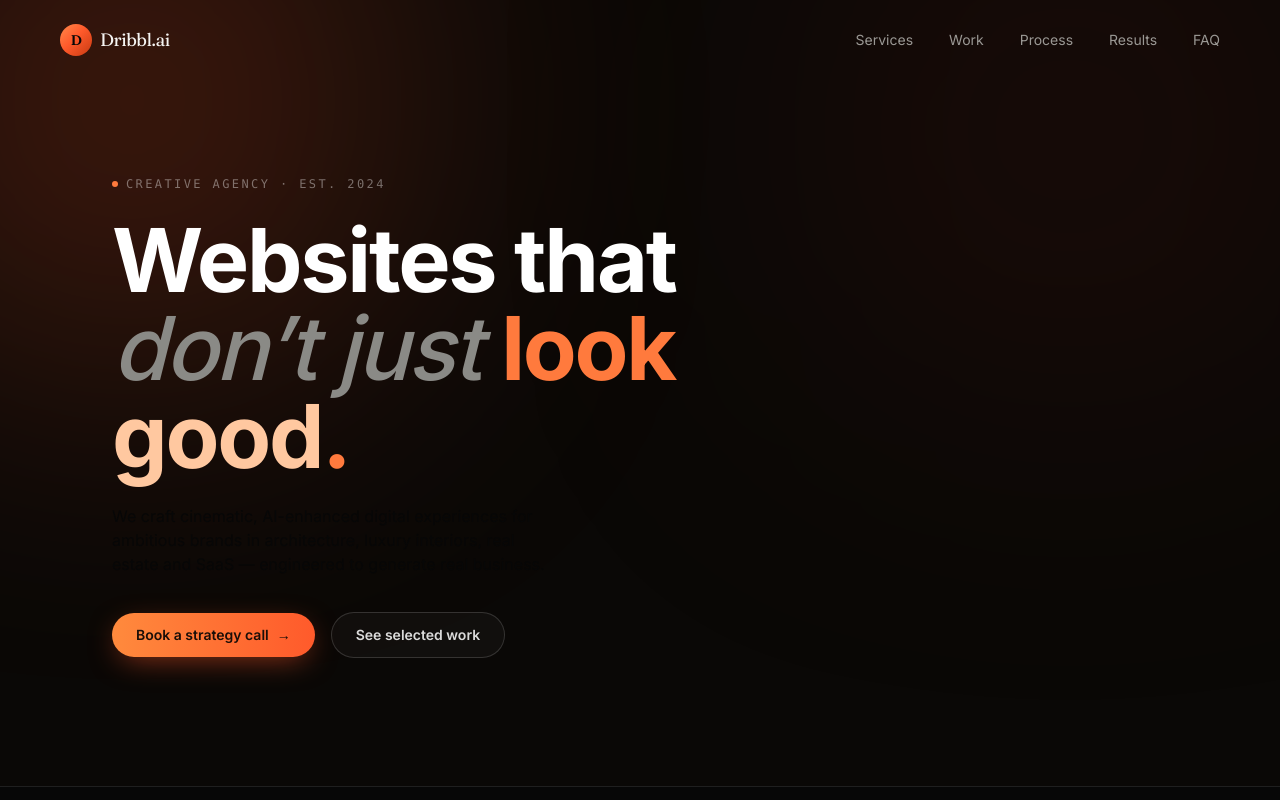
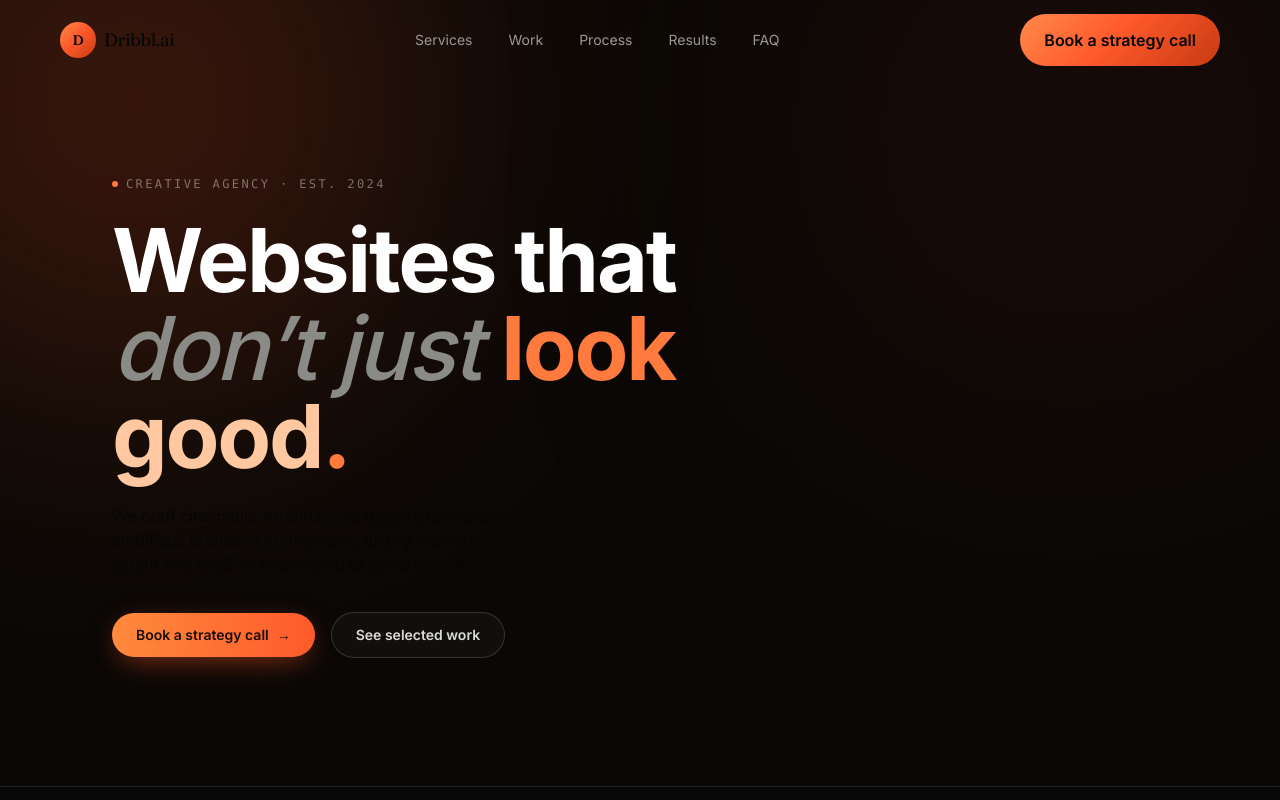
Before and after one commit to Harsh90Prajapati/Dribble.io, a React (Vite) app: page / in a window 1280 px wide. Shown: the top 800 px of the page. Built offline with nearby package versions, Linux system fonts and the light colour scheme.

Commit message:
nav updated

```diff
--- a/src/components/Navbar.jsx
+++ b/src/components/Navbar.jsx
@@ -14,61 +14,101 @@ export default function Navbar() {
   return (
     <header
       className={`fixed top-0 inset-x-0 z-50 transition-colors duration-300 ${
-        scrolled ? 'bg-base/85 backdrop-blur-md border-b border-line' : 'bg-transparent'
+        scrolled
+          ? 'bg-base/85 backdrop-blur-md border-b border-line'
+          : 'bg-transparent'
       }`}
     >
-      <nav className="wrap flex items-center justify-between px-6 md:px-10 h-20">
-        <a href="#top" className="flex items-center gap-2 font-display text-lg tracking-tight">
-          <span className="flex h-8 w-8 items-center justify-center rounded-full bg-ember text-base text-sm font-bold">
+      <nav className="wrap flex items-center justify-between h-16 sm:h-18 md:h-20 px-4 sm:px-6 md:px-8 lg:px-10">
+        {/* Logo */}
+        <a
+          href="#top"
+          className="flex items-center gap-2 min-w-0 font-display tracking-tight"
+        >
+          <span className="flex h-8 w-8 sm:h-9 sm:w-9 shrink-0 items-center justify-center rounded-full bg-ember text-base text-sm font-bold">
             D
           </span>
+
+          <span className="truncate text-base sm:text-lg">
             {nav.brand}
+          </span>
         </a>
 
-        <ul className="hidden md:flex items-center gap-9 text-sm text-ink-muted">
+        {/* Desktop Navigation */}
+        <ul className="hidden md:flex items-center gap-6 lg:gap-9 text-sm text-ink-muted">
           {nav.links.map((link) => (
             <li key={link.href}>
-              <a href={link.href} className="transition-colors hover:text-ink">
+              <a
+                href={link.href}
+                className="transition-colors hover:text-ink whitespace-nowrap"
+              >
                 {link.label}
               </a>
             </li>
           ))}
         </ul>
 
-        <a href={nav.cta.href} className="!hidden md:inline-flex btn-primary !px-5 !py-2.5 text-sm">
+        {/* Desktop CTA */}
+        <a
+          href={nav.cta.href}
+          className="hidden md:inline-flex btn-primary px-5 py-2.5 text-sm"
+        >
           {nav.cta.label}
         </a>
 
+        {/* Mobile Menu Button */}
         <button
-          className="md:hidden flex flex-col gap-1.5 p-2"
+          className="md:hidden flex h-10 w-10 shrink-0 items-center justify-center"
           aria-label="Toggle menu"
           aria-expanded={open}
           onClick={() => setOpen((v) => !v)}
         >
-          <span className={`h-[1.5px] w-6 bg-ink transition-transform ${open ? 'translate-y-[6.5px] rotate-45' : ''}`} />
-          <span className={`h-[1.5px] w-6 bg-ink transition-opacity ${open ? 'opacity-0' : ''}`} />
-          <span className={`h-[1.5px] w-6 bg-ink transition-transform ${open ? '-translate-y-[6.5px] -rotate-45' : ''}`} />
+          <div className="flex flex-col gap-1.5">
+            <span
+              className={`block h-[2px] w-6 bg-ink transition-transform duration-300 ${
+                open ? 'translate-y-[7px] rotate-45' : ''
+              }`}
+            />
+            <span
+              className={`block h-[2px] w-6 bg-ink transition-opacity duration-300 ${
+                open ? 'opacity-0' : ''
+              }`}
+            />
+            <span
+              className={`block h-[2px] w-6 bg-ink transition-transform duration-300 ${
+                open ? '-translate-y-[7px] -rotate-45' : ''
+              }`}
+            />
+          </div>
         </button>
       </nav>
 
+      {/* Mobile Menu */}
       {open && (
-        <div className="md:hidden bg-base border-t border-line px-6 pb-6">
-          <ul className="flex flex-col gap-4 pt-4 text-sm text-ink-muted">
+        <div className="md:hidden border-t border-line bg-base">
+          <div className="px-4 sm:px-6 py-5">
+            <ul className="flex flex-col gap-5 text-sm text-ink-muted">
               {nav.links.map((link) => (
                 <li key={link.href}>
-                <a href={link.href} onClick={() => setOpen(false)} className="block py-1">
+                  <a
+                    href={link.href}
+                    onClick={() => setOpen(false)}
+                    className="block py-1 transition-colors hover:text-ink"
+                  >
                     {link.label}
                   </a>
                 </li>
               ))}
             </ul>
+
             <a
               href={nav.cta.href}
               onClick={() => setOpen(false)}
-            className="btn-primary w-full mt-4 text-xs sm:hidden"
+              className="btn-primary mt-6 flex w-full justify-center text-sm"
             >
               {nav.cta.label}
             </a>
+          </div>
         </div>
       )}
     </header>
```
Lines whose indentation alone changed are shown as unchanged.
